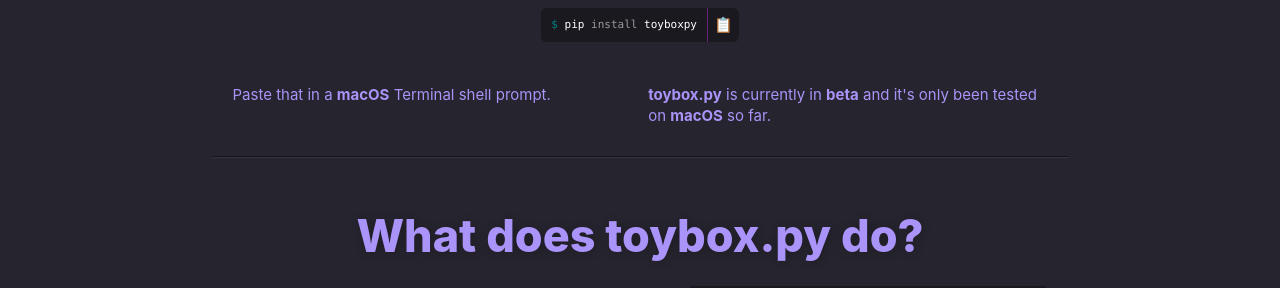
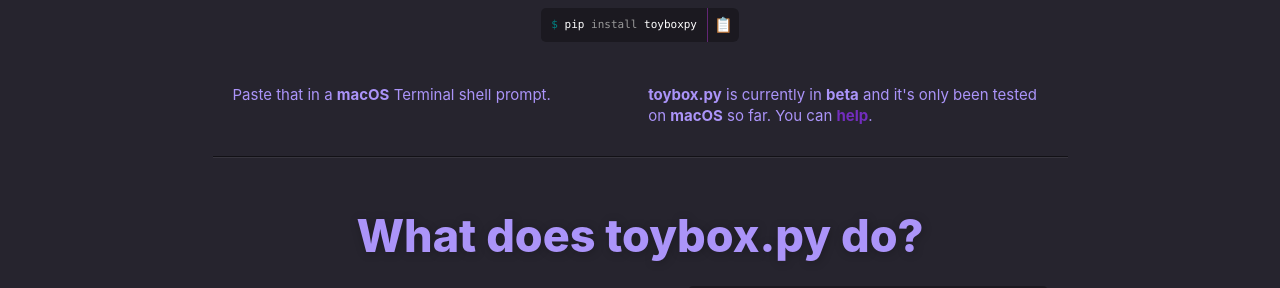
Before and after one commit to toyboxpy/toyboxpy.io, a Jekyll site: the page built from index.html, in a window 1280 px wide. Shown: the part 421-709 px from the top of the page. Built offline with Jekyll 4.4.1, drawn with Linux system fonts in a browser that asks for light colours; comment, search, counter and statistics services are not loaded.

Commit message:
Added link to help with other platforms

```diff
--- a/_data/locales/en.yml
+++ b/_data/locales/en.yml
@@ -7,7 +7,7 @@
     install:
       install: Install toybox.py
       paste: Paste that in a <b>macOS</b> Terminal shell prompt.
-      what: <b>toybox.py</b> is currently in <b>beta</b> and it's only been tested on <b>macOS</b> so far.
+      what: <b>toybox.py</b> is currently in <b>beta</b> and it's only been tested on <b>macOS</b> so far. You can <a href="https://github.com/DidierMalenfant/toybox.py/discussions/1"><b>help</b></a>.
     doc:
       blog: toybox.py blog
       community: Community discussion
```
